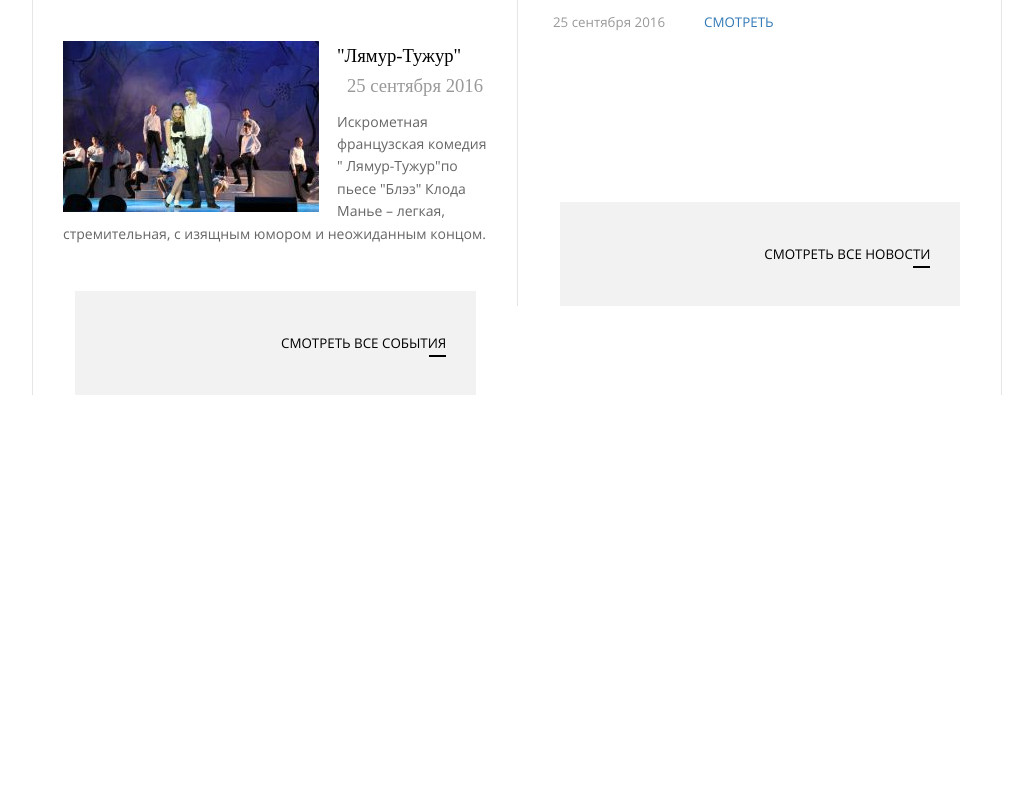
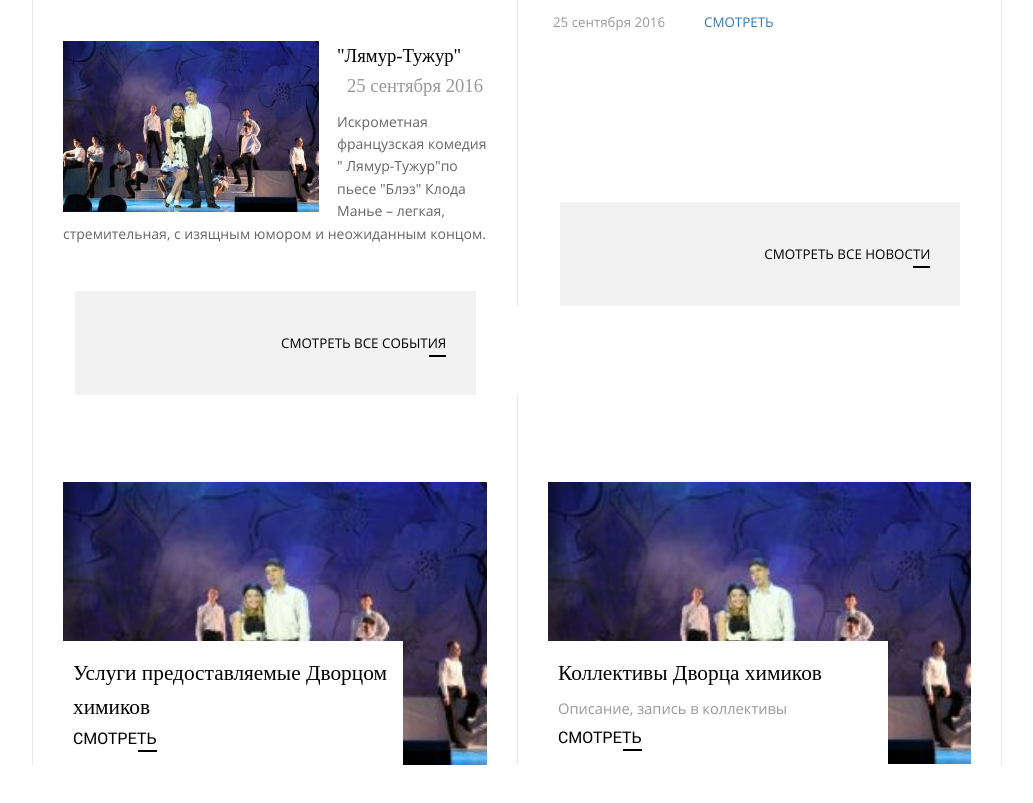
Before and after one commit to vik-space/dhimicov, a plain HTML site: page index.html in a window 1280 px wide. Shown: the part 1515-2318 px from the top of the page, without its empty margins (123-1156 px from the left). Before the commit the page ends 2011 px from the top, so only its background shows below. Drawn offline with nearby package versions, Linux system fonts and the light colour scheme; files that its build step writes are made by us from their sources; a web font is replaced by a local one.

Commit message:
[html, css] Добавление секции Услуги и Коллективы.

```diff
--- a/index.html
+++ b/index.html
@@ -131,7 +131,7 @@
 								25 сентября 2016
 							</div>
 							<div class="url_banner">
-								<a href="#">Смотреть</a>
+								<a href="#" class="themes_url">Смотреть</a>
 							</div>
 						</div>
 					</div>
@@ -279,13 +279,38 @@
 		</div>
 	</div>
 	<section class="services_and_groups">
-		<div class="container">
+		<div class="container" style="border-right: solid 1px #E6E6E6;border-left: solid 1px #E6E6E6; ">
 			<div class="row">
-				<div class="col-md-6">
-
+				<div class="col-sm-6 col_content service">
+					<div class="wrap_service">
+						<div class="wrap_img">
+							<img src="img/1.jpg" alt="ALT">
+							<div class="service_text">
+								<div class="caption">
+									Услуги предоставляемые Дворцом химиков
+								</div>
+								<div class="wrap_url">
+									<a href="#" class="themes_url">СМОТРЕТЬ</a>
+								</div>
+							</div>
+						</div>
+					</div>
 				</div>
-				<div class="col-md-6">
-
+				<div class="col-sm-6 col_content groups">
+					<div class="wrap_groups">
+						<div class="wrap_img">
+							<img src="img/1.jpg" alt="ALT">
+							<div class="groups_text">
+								<div class="caption">
+									Коллективы Дворца химиков
+									<span>Описание, запись в коллективы</span>
+								</div>
+								<div class="wrap_url">
+									<a href="#" class="themes_url">СМОТРЕТЬ</a>
+								</div>
+							</div>
+						</div>
+					</div>
 				</div>
 			</div>
 		</div>
--- a/sass/_media.sass
+++ b/sass/_media.sass
@@ -16,7 +16,15 @@
 /* Medium Devices, Desktops */
 @media only screen and (max-width : 992px)
 	/**/
-
+	.services_and_groups
+		.service
+			.wrap_service
+				.service_text
+					position: relative
+		.groups
+			.wrap_groups
+				.groups_text
+					position: relative
 /* Small Devices, Tablets */
 @media only screen and (max-width : 768px)
 	/**/
@@ -26,6 +34,16 @@
 	.poster
 		height: auto !important
 		padding-bottom: 105px !important
+
+	.services_and_groups
+		.service
+			.wrap_service
+				.service_text
+					max-width: 100%
+		.groups
+			.wrap_groups
+				.groups_text
+					max-width: 100%
 
 /* Extra Small Devices, Phones */
 @media only screen and (max-width : 480px)
--- a/sass/main.sass
+++ b/sass/main.sass
@@ -6,6 +6,27 @@
 	font-family: HeuristicaRegular
 	font-size: 14pt
 	color: $text_color
+
+
+a.themes_url
+	color: $text_color
+	text-decoration: none
+	&:after
+		content: ""
+		position: absolute
+		right: 0
+		width: 19px
+		background-color: #000
+		height: 2px
+		display: block
+		// margin-top: -12px
+		transition: all ease .5s
+	&:hover
+		&:after
+			width: 100%
+			margin-left: 0
+
+
 .header_banner
 	background-color: #F2F2F2
 	border-top: solid 68px #fff
@@ -40,23 +61,10 @@
 				text-transform: uppercase
 				display: inline-block
 				position: relative
-				a
-					color: $text_color
-					text-decoration: none
+				a.themes_url
 					&:after
-						content: ""
-						position: absolute
-						right: 0
-						width: 19px
-						background-color: #000
-						height: 2px
-						display: block
 						margin-top: -12px
-						transition: all ease .3s
-					&:hover
-						&:after
-							width: 100%
-							margin-left: 0
+
 .footer_block
 	background-color: #F2F2F2
 	padding: 38px 30px
@@ -81,19 +89,12 @@
 			// position: absolute
 			right: 0
 			transition: all ease .5s
-	&:hover
-		a
+		&:hover
 			&:after
 				width: 35%
 				margin-left: 65%
 
-
-.section_content
-	.news
-		border-left: solid 1px #E6E6E6
-	// .poster
-	// 	border-right: solid 1px #E6E6E6
-	.col_content
+.col_content
 		.descriotion_block
 			font-family: OpenSansRegular
 			font-size: 14pt
@@ -107,6 +108,10 @@
 				font-size: 10pt
 				color: #B3B3B3
 				margin-right: 15px
+
+.section_content
+	.news
+		border-left: solid 1px #E6E6E6
 	.poster
 		position: relative
 		padding-bottom: 105px
@@ -195,6 +200,62 @@
 			margin-left: 5.5%
 
 
+.services_and_groups
+	.service
+		padding-top: 87px
+		padding-left: 30px
+		padding-right: 30px
+		.wrap_service
+			.wrap_img
+				position: relative
+				img
+					width: 100%
+			.service_text
+				position: absolute
+				bottom: 0
+				width: 100%
+				max-width: 340px
+				padding: 15px 10px
+				display: block
+				background-color: #fff
+				.caption
+					font-size: 16pt
+				.wrap_url
+					position: relative
+					display: inline-block
+
+
+	.groups
+		border-left: solid 1px #E6E6E6;
+		padding-top: 87px
+		padding-left: 30px
+		padding-right: 30px
+		.wrap_groups
+			.wrap_img
+				position: relative
+				img
+					width: 100%
+			.groups_text
+				position: absolute
+				bottom: 0
+				width: 100%
+				max-width: 340px
+				padding: 15px 10px
+				display: block
+				background-color: #fff
+				.caption
+					font-size: 16pt
+					span
+						font-size: 11pt
+						font-family: OpenSansRegular
+						color: #999
+				.wrap_url
+					position: relative
+					display: inline-block
+
+
+
+
 
 
 
```
Also changed, not shown: css/main.min.css.
